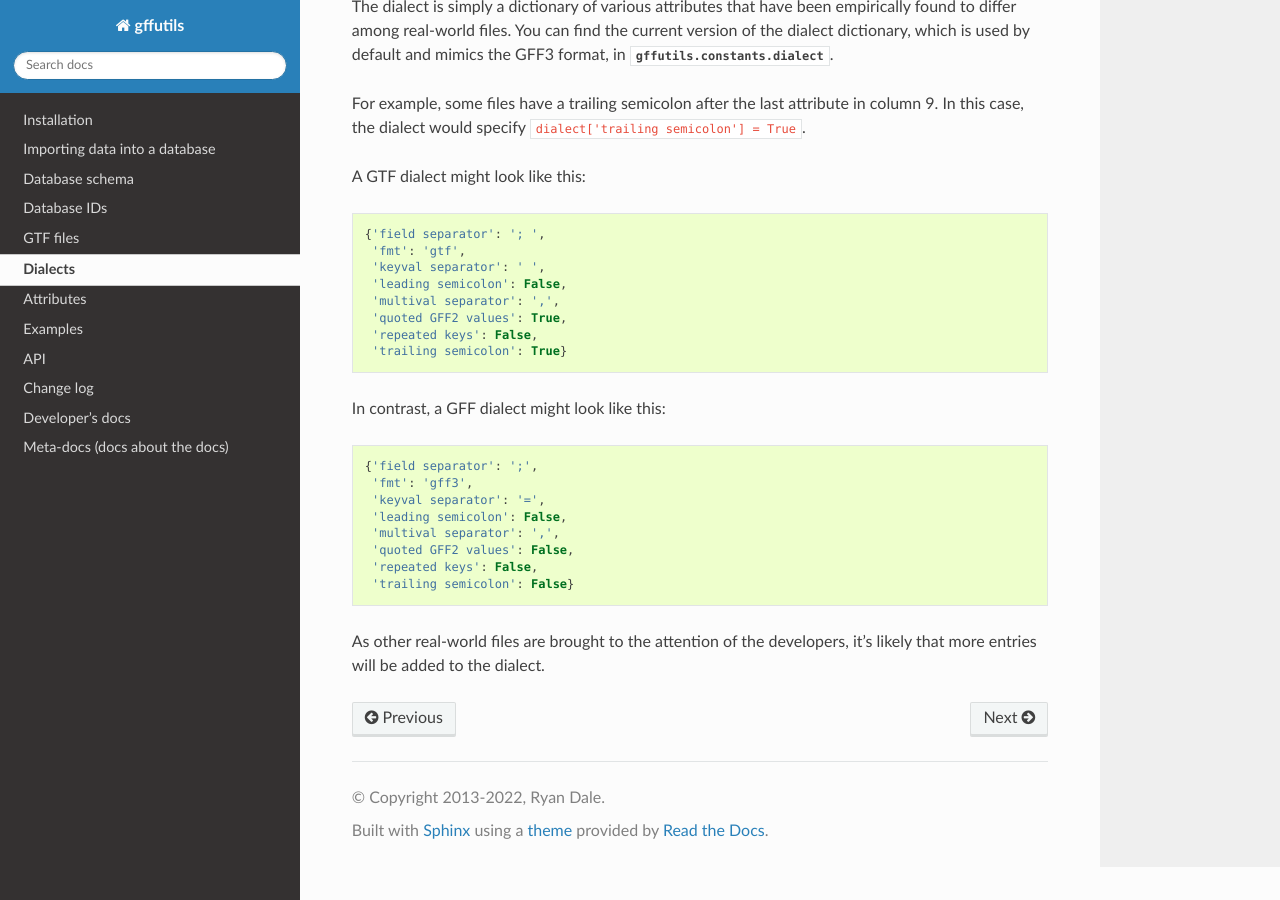
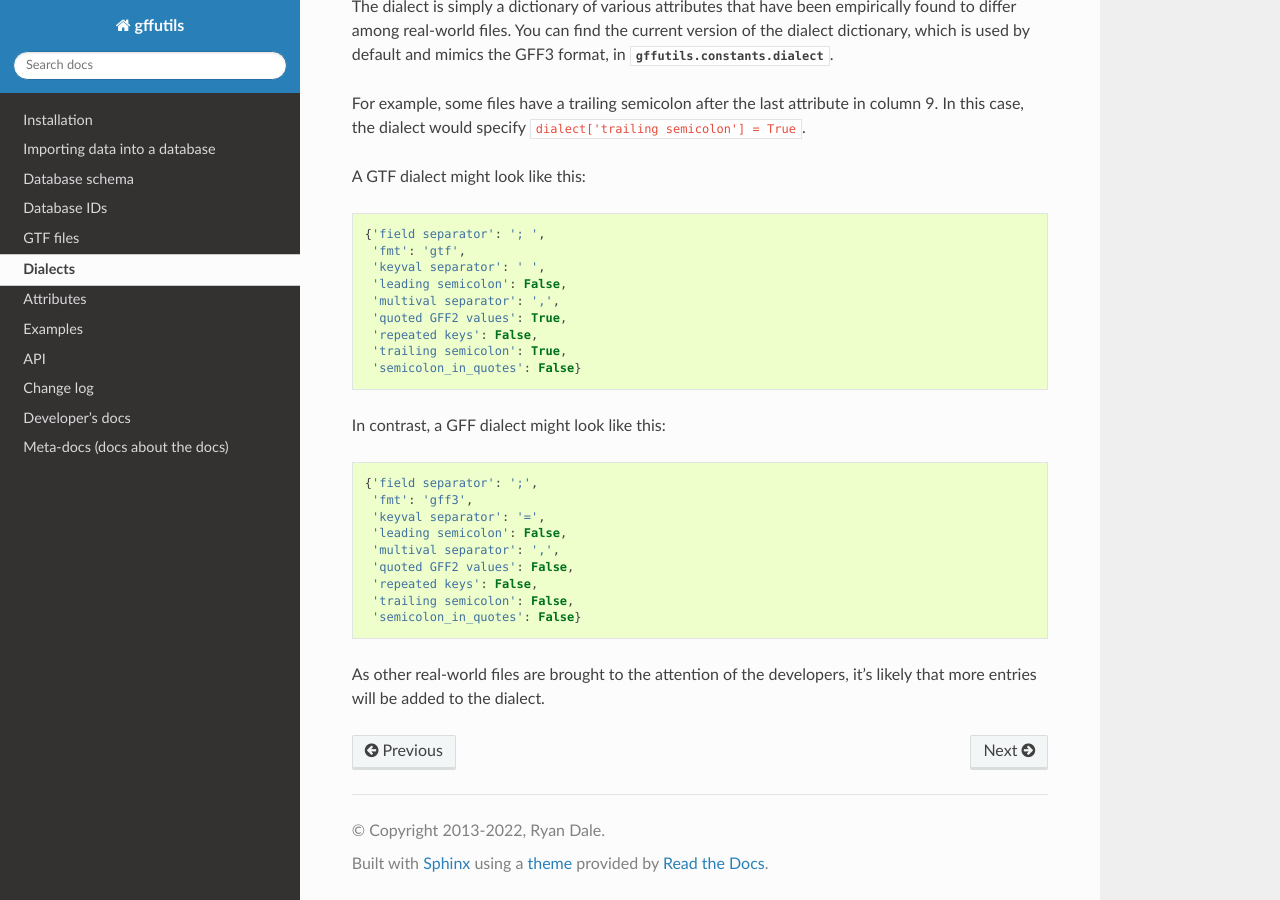
Before and after one commit to daler/gffutils, a Sphinx documentation site: the page built from doc/source/dialect.rst, in a window 1280 px wide and 900 px high, scrolled down 506 px. Built offline with Sphinx 7.4.7 and the Read the Docs theme 3.1.0, drawn with Linux system fonts in a browser that asks for light colours.

Commit message:
update docs for parser and dialect changes

```diff
--- a/doc/source/dialect.rst
+++ b/doc/source/dialect.rst
@@ -38,7 +38,8 @@ A GTF dialect might look like this::
      'multival separator': ',',
      'quoted GFF2 values': True,
      'repeated keys': False,
-     'trailing semicolon': True}
+     'trailing semicolon': True,
+     'semicolon_in_quotes': False}
 
 In contrast, a GFF dialect might look like this::
 
@@ -49,7 +50,9 @@ In contrast, a GFF dialect might look like this::
      'multival separator': ',',
      'quoted GFF2 values': False,
      'repeated keys': False,
-     'trailing semicolon': False}
+     'trailing semicolon': False,
+     'semicolon_in_quotes': False}
+
 
 As other real-world files are brought to the attention of the developers, it's
 likely that more entries will be added to the dialect.
--- a/doc/source/examples.rst
+++ b/doc/source/examples.rst
@@ -643,8 +643,8 @@ attributes to have the same format.  To help with this, we can use the
 >>> dialect = helpers.infer_dialect(
 ... 'Transcript "B0019.1" ; WormPep "WP:CE40797" ; Note "amx-2" ; Prediction_status "Partially_confirmed" ; Gene "WBGene00000138" ; CDS "B0019.1" ; WormPep "WP:CE40797" ; Note "amx-2" ; Prediction_status "Partially_confirmed" ; Gene "WBGene00000138"',
 ... )
->>> print(dialect)
-{'leading semicolon': False, 'trailing semicolon': False, 'quoted GFF2 values': True, 'field separator': ' ; ', 'keyval separator': ' ', 'multival separator': ',', 'fmt': 'gtf', 'repeated keys': True, 'order': ['Transcript', 'WormPep', 'Note', 'Prediction_status', 'Gene', 'CDS', 'WormPep', 'Note', 'Prediction_status', 'Gene']}
+>>> print({k: v for k, v in sorted(dialect.items())})
+{'field separator': ' ; ', 'fmt': 'gtf', 'keyval separator': ' ', 'leading semicolon': False, 'multival separator': ',', 'order': ['Transcript', 'WormPep', 'Note', 'Prediction_status', 'Gene', 'CDS'], 'quoted GFF2 values': True, 'repeated keys': True, 'semicolon in quotes': False, 'trailing semicolon': False}
 
 >>> db.dialect = dialect
 
```
Also changed, not shown: other parts of doc/source/examples.rst (+1 -1 lines).
